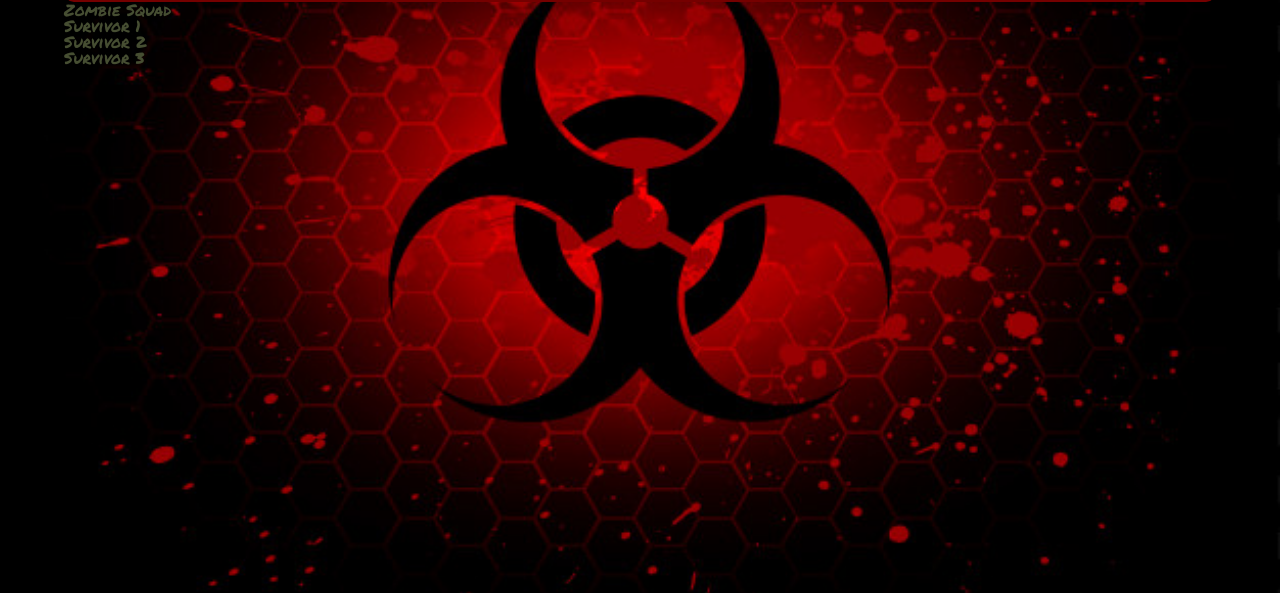
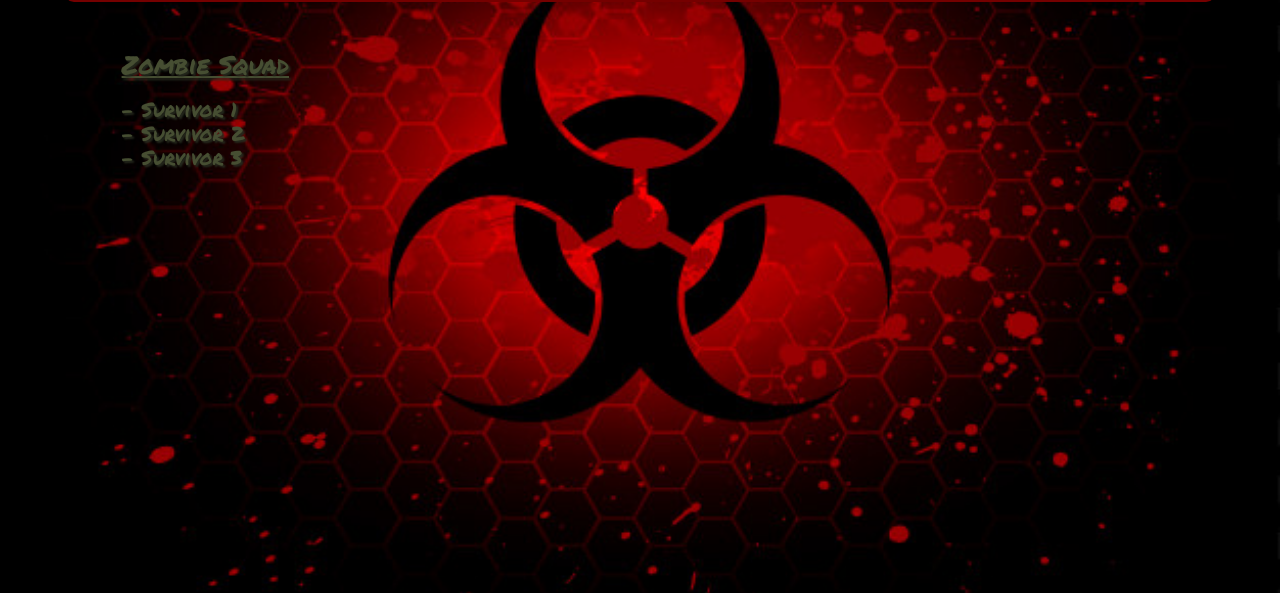
Before and after one commit to ThatNatalyGirl/WebDev2-week1homework, a website: page index.html in a window 1280 px wide. Shown: the part 207-800 px from the top of the page. Drawn offline with Linux system fonts and the light colour scheme.

Commit message:
styling update

```diff
--- a/index.html
+++ b/index.html
@@ -19,9 +19,9 @@
 			<div>
 				<h3>Zombie Squad</h3>
 				<ul>
-					<li>Survivor 1</li>
-					<li>Survivor 2</li>
-					<li>Survivor 3</li>
+					<li>- Survivor 1</li>
+					<li>- Survivor 2</li>
+					<li>- Survivor 3</li>
 				</ul>
 			</div>
 		</div>
--- a/src/scss/main.scss
+++ b/src/scss/main.scss
@@ -30,8 +30,22 @@ h1{
 h2{
 	font-size: 25px;
 	padding-bottom: 20px;
+	text-shadow: 2px 2px 2px #25291d;
 }
 
 .wrapper div{
-	color: blue;
+	margin: 50px 5%;
+	text-shadow: 2px 2px 2px #25291d;
+
 }
+
+h3{
+	font-size: 25px;
+	text-decoration: underline;
+	margin-bottom: 20px;
+}
+
+ul{
+	font-size: 20px;
+	line-height: 24px;
+}
```
Also changed, not shown: dist/css/main.css, 1 other file.
